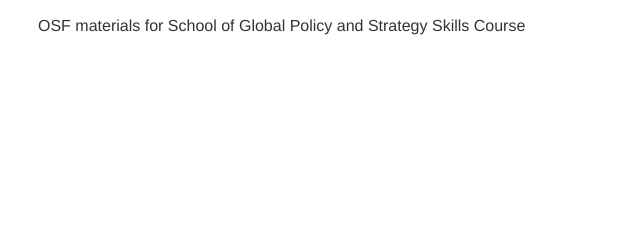
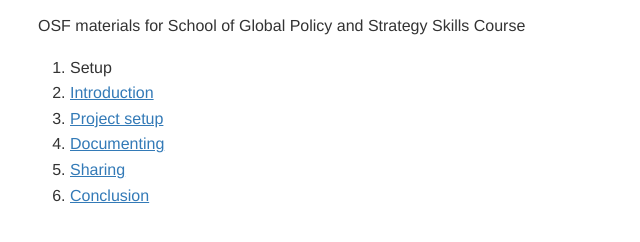
Before and after one commit to U2NG/2018-OSF-Demo, a plain HTML site: page index.html in a window 1280 px wide. Shown: the part 96-338 px from the top of the page, without its empty margins (0-640 px from the left). Drawn offline with Linux system fonts and the light colour scheme.

Commit message:
updating index too

```diff
--- a/index.html
+++ b/index.html
@@ -2,7 +2,7 @@
 <html>
   <head>
       <meta charset="utf-8" />
-      <title>README</title>
+      <title>index</title>
       <style>.markdown-preview:not([data-use-github-style]) { padding: 2em; font-size: 1.2em; color: rgb(171, 178, 191); background-color: rgb(40, 44, 52); overflow: auto; }
 .markdown-preview:not([data-use-github-style]) > :first-child { margin-top: 0px; }
 .markdown-preview:not([data-use-github-style]) h1, .markdown-preview:not([data-use-github-style]) h2, .markdown-preview:not([data-use-github-style]) h3, .markdown-preview:not([data-use-github-style]) h4, .markdown-preview:not([data-use-github-style]) h5, .markdown-preview:not([data-use-github-style]) h6 { line-height: 1.2; margin-top: 1.5em; margin-bottom: 0.5em; color: rgb(255, 255, 255); }
@@ -527,5 +527,13 @@ pre.editor-colors .fold-marker:after {
 </style>
   </head>
   <body class='markdown-preview' data-use-github-style><h1 id="gps-osf-workshop-materials">GPS OSF workshop materials</h1>
-<p>OSF materials for School of Global Policy and Strategy Skills Course</p></body>
+<p>OSF materials for School of Global Policy and Strategy Skills Course</p>
+<ol>
+<li>Setup</li>
+<li><a href="https://github.com/ucsdlib/GPS-OSF-Lecture/blob/master/01_OSF_introduction.html">Introduction</a></li>
+<li><a href="https://github.com/ucsdlib/GPS-OSF-Lecture/blob/master/02_OSF_Project_Setup.html">Project setup</a></li>
+<li><a href="https://github.com/ucsdlib/GPS-OSF-Lecture/blob/master/03_OSF_Documenting.html">Documenting</a></li>
+<li><a href="https://github.com/ucsdlib/GPS-OSF-Lecture/blob/master/04_OSF_Sharing.html">Sharing</a></li>
+<li><a href="https://github.com/ucsdlib/GPS-OSF-Lecture/blob/master/05_OSF_Conclusion.html">Conclusion</a></li>
+</ol></body>
 </html>
```
Also changed, not shown: 1 other file.
